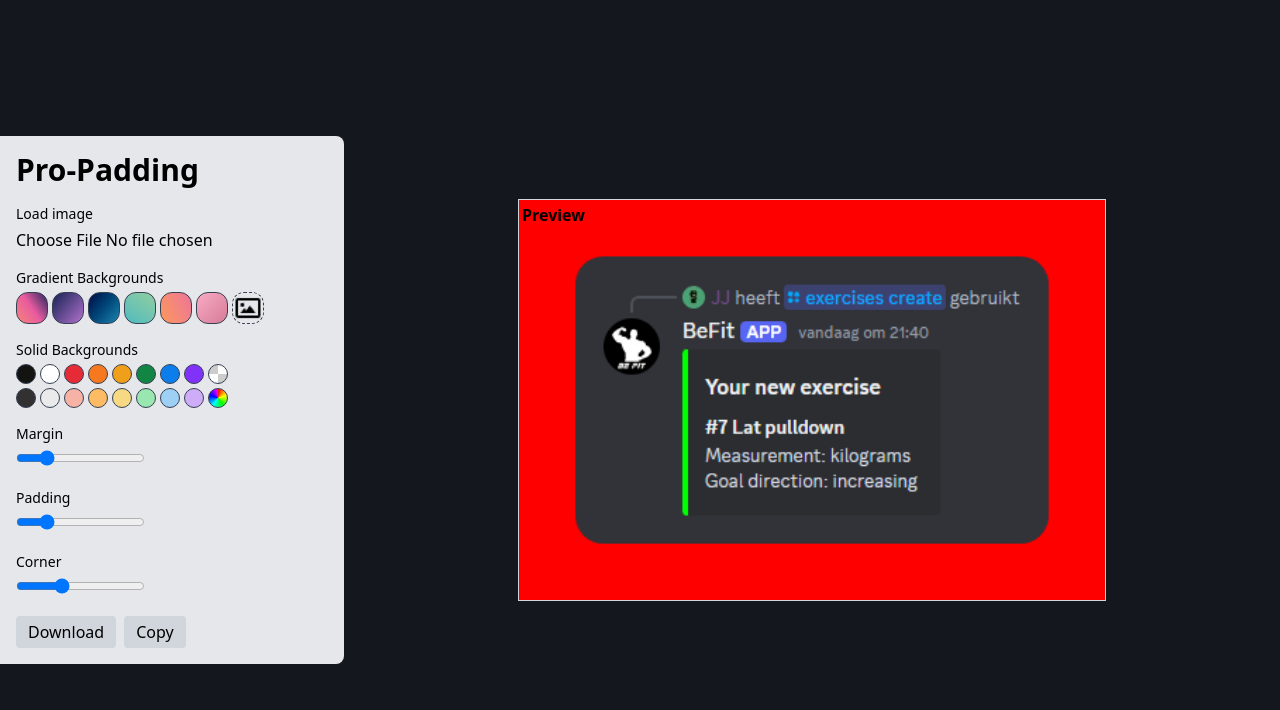
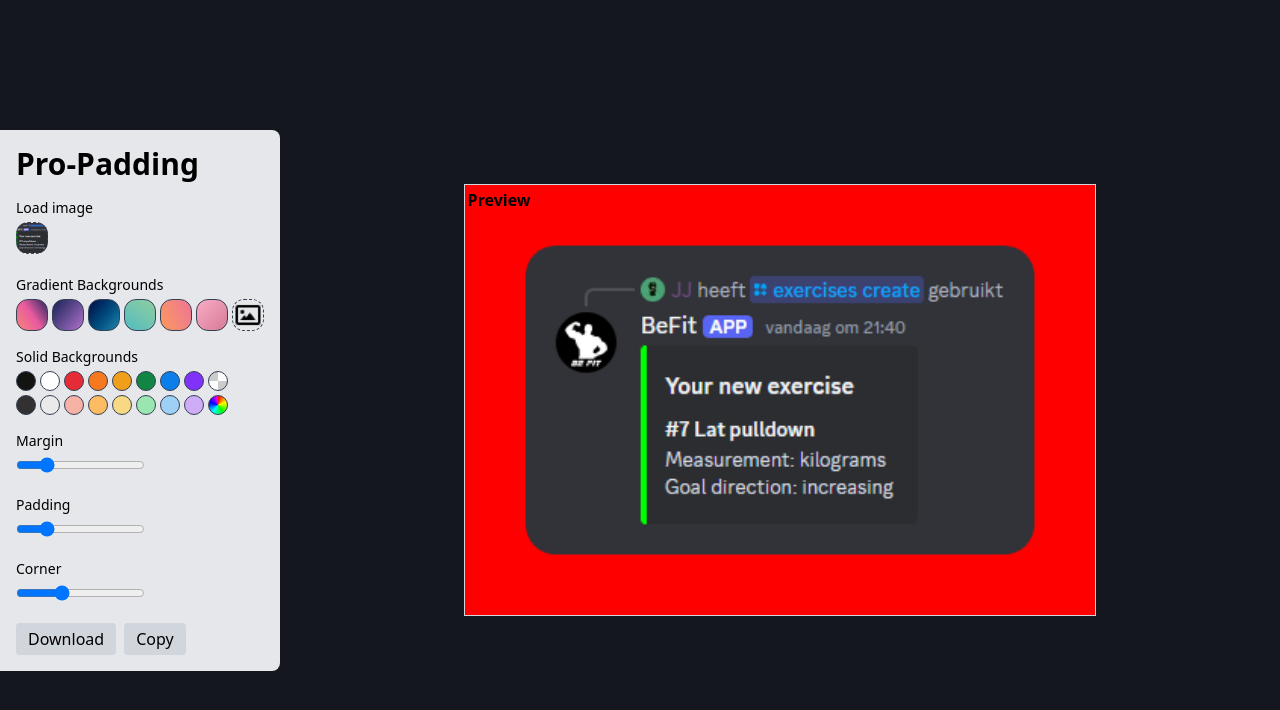
Before and after one commit to jordybronowicki37/pro-padding, a Svelte app: page / in a window 1280 px wide. Shown: the top 710 px of the page. Built offline with nearby package versions, Linux system fonts and the light colour scheme.

Commit message:
Added better image input button

```diff
--- a/src/App.svelte
+++ b/src/App.svelte
@@ -32,10 +32,11 @@
   ]
 
   let previewCanvasElement: HTMLCanvasElement;
-  let customImageElement: HTMLInputElement;
+  let imageElement: HTMLInputElement;
+  let customBackgroundImageElement: HTMLInputElement;
   let ctxPreview: CanvasRenderingContext2D;
 
-  let image = new Image();
+  let image: HTMLImageElement;
   let originalWidth = 0;
   let originalHeight = 0;
 
@@ -357,7 +358,7 @@
 </script>
 
 <style>
-  #gradient-backgrounds>* {
+  #main-image-input, #gradient-backgrounds>* {
     corner-shape: squircle;
   }
 
@@ -385,7 +386,8 @@
         <h1 class="text-3xl font-bold mb-4">Pro-Padding</h1>
 
         <label for="file-input" class="block text-sm mb-1">Load image</label>
-        <input id="file-input" type="file" accept="image/*" on:change={handleFileEvent} />
+        <button id="main-image-input" class="w-8 h-8 rounded-xl border border-dashed border-gray-700 bg-center bg-no-repeat bg-cover" style="background-image:url('{image !== null ? image?.src : '/image-preview.png'}')" on:click={() => imageElement.click()} aria-label="Image input"></button>
+        <input hidden id="file-input" type="file" accept="image/*" bind:this={imageElement} on:change={handleFileEvent} />
 
         <label for="gradient-backgrounds" class="block text-sm mt-4 mb-1">Gradient Backgrounds</label>
         <div id="gradient-backgrounds" class="flex gap-1 w-min">
@@ -396,12 +398,12 @@
             <button class="w-8 h-8 rounded-xl border border-gray-700 bg-linear-65 from-[#fb9857] to-[#ee7496]" on:click={() => setGradientBackground('red')} aria-label="Gradient background: red"></button>
             <button class="w-8 h-8 rounded-xl border border-gray-700 bg-linear-135 from-[#f9acc3] to-[#d67b99]" on:click={() => setGradientBackground('bright-pink')} aria-label="Gradient background: bright-pink"></button>
 
-            <button class="w-8 h-8 rounded-xl border border-dashed border-gray-700 bg-center bg-no-repeat bg-contain" style="background-image:url('{background.type === 'image' ? background.image?.src : '/image-preview.png'}')" on:click={() => customImageElement.click()} aria-label="Custom background image"></button>
-            <input hidden type="file" accept="image/*" bind:this={customImageElement} on:change={setImageBackground} />
+            <button class="w-8 h-8 rounded-xl border border-dashed border-gray-700 bg-center bg-no-repeat bg-cover" style="background-image:url('{background.type === 'image' ? background.image?.src : '/image-preview.png'}')" on:click={() => customBackgroundImageElement.click()} aria-label="Custom background image"></button>
+            <input hidden type="file" accept="image/*" bind:this={customBackgroundImageElement} on:change={setImageBackground} />
         </div>
 
-        <label class="block text-sm mt-4 mb-1">Solid Backgrounds</label>
-        <div class="grid grid-rows-2 grid-flow-col gap-1 w-min">
+        <label for="solid-backgrounds" class="block text-sm mt-4 mb-1">Solid Backgrounds</label>
+        <div id="solid-backgrounds" class="grid grid-rows-2 grid-flow-col gap-1 w-min">
             {#each solidBackgrounds as solidBackground}
                 <button class="w-5 h-5 rounded-xl border border-gray-700" style="background:{solidBackground}" on:click={() => setSolidBackground(solidBackground)} aria-label="color: {solidBackground}"></button>
             {/each}
```
